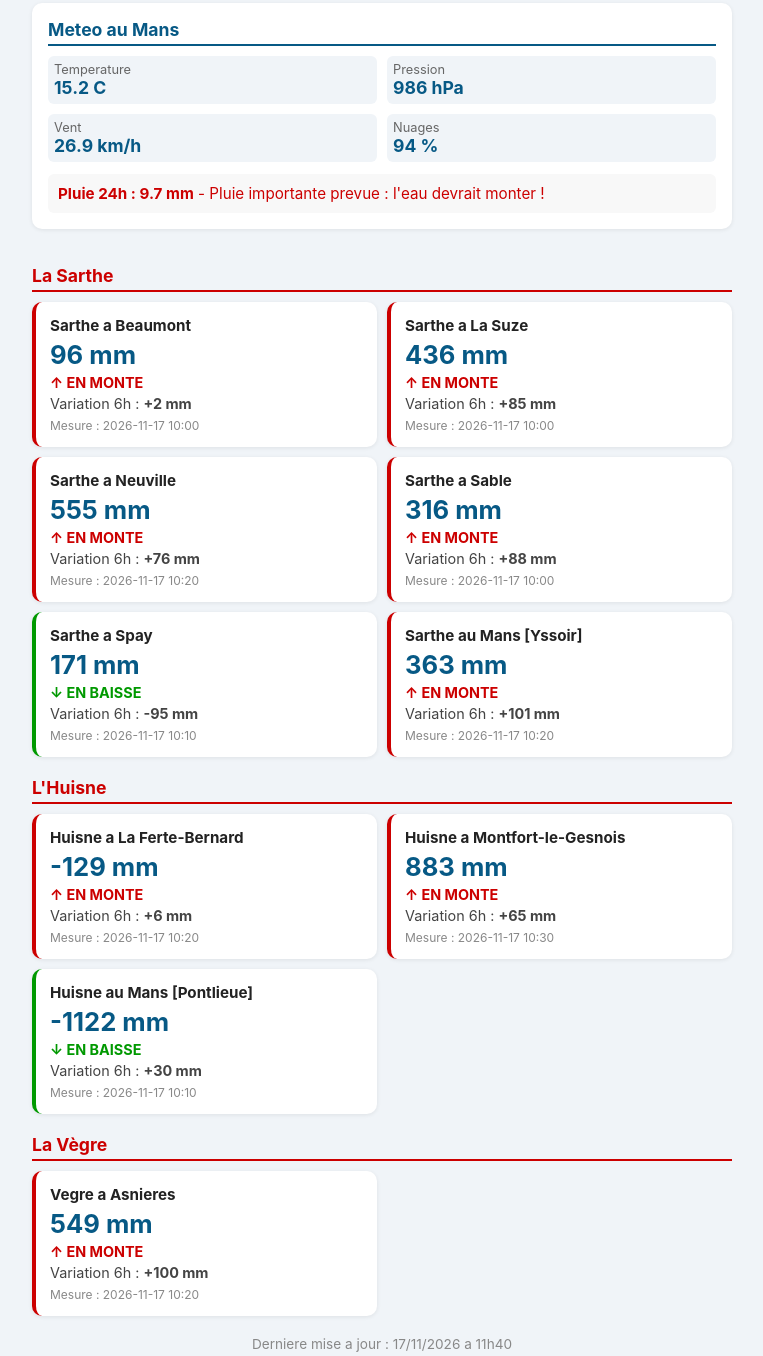
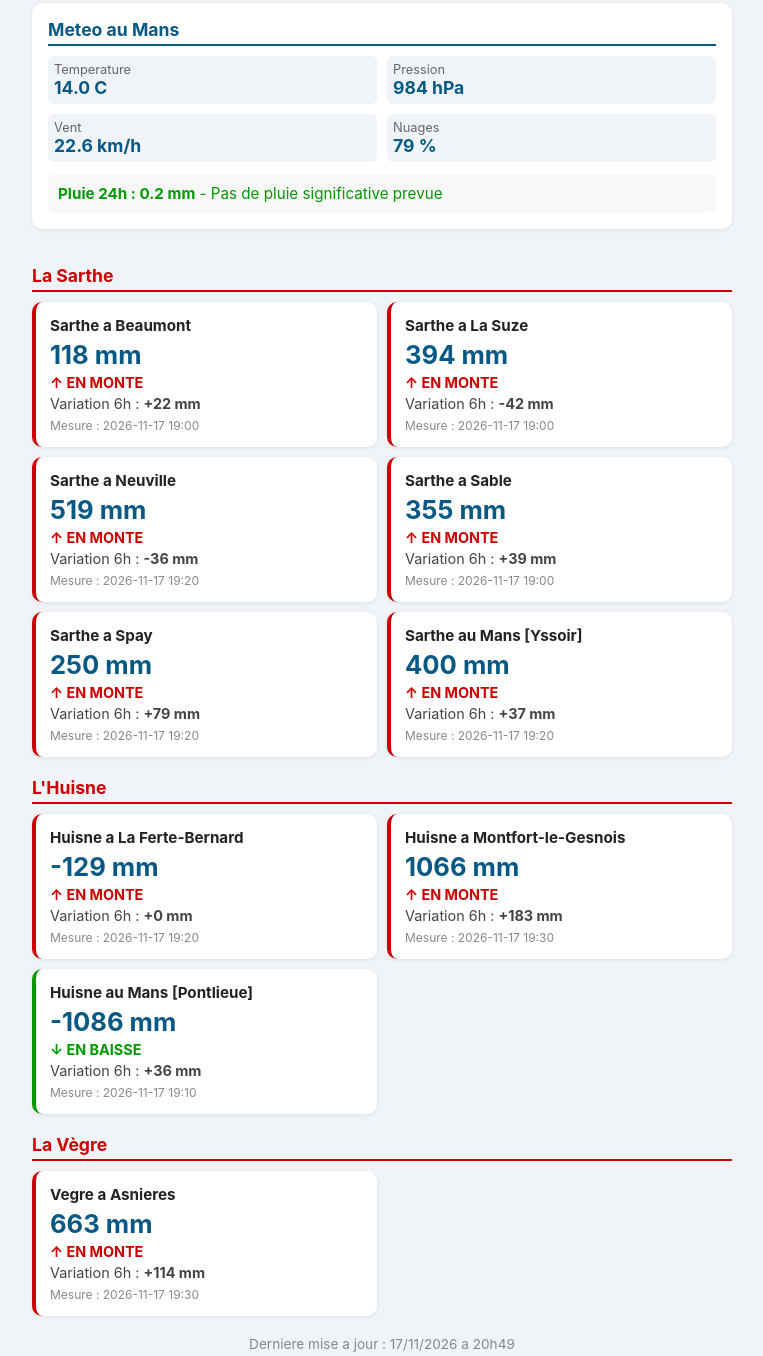
Before and after one commit to abdelziane979-eng/alerte-peche-sarthe, a plain HTML site: page index.html in a window 1280 px wide. Shown: the part 124-1480 px from the top of the page, without its empty margins (258-1021 px from the left). Drawn offline with Linux system fonts and the light colour scheme.

Commit message:
MAJ auto

```diff
--- a/alertes_peche.json
+++ b/alertes_peche.json
@@ -1,14 +1,14 @@
 {
-  "M050061010_montee": "2026-10-24T21:45:44.490174",
+  "M050061010_montee": "2026-11-17T19:49:30.677606",
   "M037151030_baisse": "2026-10-20T11:04:59.988301",
   "M037151030_montee": "2026-10-26T20:31:05.348851",
   "M027061020_montee": "2026-11-17T10:40:50.362272",
   "M044151010_montee": "2026-10-23T21:07:33.225663",
   "M044151010_baisse": "2026-11-17T02:05:51.228517",
-  "M042151010_montee": "2026-11-17T10:40:50.447627",
+  "M042151010_montee": "2026-11-17T19:49:30.746266",
   "M063061010_montee": "2026-11-08T05:55:49.456934",
   "M063061010_baisse": "2026-11-08T18:29:46.311115",
-  "M058302010_montee": "2026-11-17T10:40:50.487712",
+  "M058302010_montee": "2026-11-17T19:49:30.802659",
   "M020061010_montee": "2026-11-17T02:05:51.071032",
   "M025061010_montee": "2026-11-17T10:40:50.328243",
   "M052061010_montee": "2026-11-17T10:40:50.403200"
--- a/index.html
+++ b/index.html
@@ -63,86 +63,86 @@
         <div class="meteo">
             <h2>Meteo au Mans</h2>
             <div class="meteo-grid">
-                <div class="meteo-item"><span class="label">Temperature</span><span class="valeur">15.2 C</span></div>
-                <div class="meteo-item"><span class="label">Pression</span><span class="valeur">986 hPa</span></div>
-                <div class="meteo-item"><span class="label">Vent</span><span class="valeur">26.9 km/h</span></div>
-                <div class="meteo-item"><span class="label">Nuages</span><span class="valeur">94 %</span></div>
+                <div class="meteo-item"><span class="label">Temperature</span><span class="valeur">14.0 C</span></div>
+                <div class="meteo-item"><span class="label">Pression</span><span class="valeur">984 hPa</span></div>
+                <div class="meteo-item"><span class="label">Vent</span><span class="valeur">22.6 km/h</span></div>
+                <div class="meteo-item"><span class="label">Nuages</span><span class="valeur">79 %</span></div>
             </div>
-            <div class="pluie" style="color: #c00;">
-                <strong>Pluie 24h : 9.7 mm</strong> - Pluie importante prevue : l'eau devrait monter !
+            <div class="pluie" style="color: #090;">
+                <strong>Pluie 24h : 0.2 mm</strong> - Pas de pluie significative prevue
             </div>
         </div>
 <h2 class="riviere">La Sarthe</h2><div class="stations">
             <div class="station tend-montee">
                 <div class="station-nom">Sarthe a Beaumont</div>
-                <div class="station-hauteur">96 mm</div>
+                <div class="station-hauteur">118 mm</div>
                 <div class="station-tend">↑ EN MONTE</div>
-                <div class="var">Variation 6h : <strong>+2 mm</strong></div>
-                <div class="station-maj">Mesure : 2026-11-17 10:00</div>
+                <div class="var">Variation 6h : <strong>+22 mm</strong></div>
+                <div class="station-maj">Mesure : 2026-11-17 19:00</div>
             </div>
             <div class="station tend-montee">
                 <div class="station-nom">Sarthe a La Suze</div>
-                <div class="station-hauteur">436 mm</div>
+                <div class="station-hauteur">394 mm</div>
                 <div class="station-tend">↑ EN MONTE</div>
-                <div class="var">Variation 6h : <strong>+85 mm</strong></div>
-                <div class="station-maj">Mesure : 2026-11-17 10:00</div>
+                <div class="var">Variation 6h : <strong>-42 mm</strong></div>
+                <div class="station-maj">Mesure : 2026-11-17 19:00</div>
             </div>
             <div class="station tend-montee">
                 <div class="station-nom">Sarthe a Neuville</div>
-                <div class="station-hauteur">555 mm</div>
+                <div class="station-hauteur">519 mm</div>
                 <div class="station-tend">↑ EN MONTE</div>
-                <div class="var">Variation 6h : <strong>+76 mm</strong></div>
-                <div class="station-maj">Mesure : 2026-11-17 10:20</div>
+                <div class="var">Variation 6h : <strong>-36 mm</strong></div>
+                <div class="station-maj">Mesure : 2026-11-17 19:20</div>
             </div>
             <div class="station tend-montee">
                 <div class="station-nom">Sarthe a Sable</div>
-                <div class="station-hauteur">316 mm</div>
+                <div class="station-hauteur">355 mm</div>
                 <div class="station-tend">↑ EN MONTE</div>
-                <div class="var">Variation 6h : <strong>+88 mm</strong></div>
-                <div class="station-maj">Mesure : 2026-11-17 10:00</div>
+                <div class="var">Variation 6h : <strong>+39 mm</strong></div>
+                <div class="station-maj">Mesure : 2026-11-17 19:00</div>
             </div>
-            <div class="station tend-baisse">
+            <div class="station tend-montee">
                 <div class="station-nom">Sarthe a Spay</div>
-                <div class="station-hauteur">171 mm</div>
-                <div class="station-tend">↓ EN BAISSE</div>
-                <div class="var">Variation 6h : <strong>-95 mm</strong></div>
-                <div class="station-maj">Mesure : 2026-11-17 10:10</div>
+                <div class="station-hauteur">250 mm</div>
+                <div class="station-tend">↑ EN MONTE</div>
+                <div class="var">Variation 6h : <strong>+79 mm</strong></div>
+                <div class="station-maj">Mesure : 2026-11-17 19:20</div>
             </div>
             <div class="station tend-montee">
                 <div class="station-nom">Sarthe au Mans [Yssoir]</div>
-                <div class="station-hauteur">363 mm</div>
+                <div class="station-hauteur">400 mm</div>
                 <div class="station-tend">↑ EN MONTE</div>
-                <div class="var">Variation 6h : <strong>+101 mm</strong></div>
-                <div class="station-maj">Mesure : 2026-11-17 10:20</div>
+                <div class="var">Variation 6h : <strong>+37 mm</strong></div>
+                <div class="station-maj">Mesure : 2026-11-17 19:20</div>
             </div></div><h2 class="riviere">L'Huisne</h2><div class="stations">
             <div class="station tend-montee">
                 <div class="station-nom">Huisne a La Ferte-Bernard</div>
                 <div class="station-hauteur">-129 mm</div>
                 <div class="station-tend">↑ EN MONTE</div>
-                <div class="var">Variation 6h : <strong>+6 mm</strong></div>
-                <div class="station-maj">Mesure : 2026-11-17 10:20</div>
+                <div class="var">Variation 6h : <strong>+0 mm</strong></div>
+                <div class="station-maj">Mesure : 2026-11-17 19:20</div>
             </div>
             <div class="station tend-montee">
                 <div class="station-nom">Huisne a Montfort-le-Gesnois</div>
-                <div class="station-hauteur">883 mm</div>
+                <div class="station-hauteur">1066 mm</div>
                 <div class="station-tend">↑ EN MONTE</div>
-                <div class="var">Variation 6h : <strong>+65 mm</strong></div>
-                <div class="station-maj">Mesure : 2026-11-17 10:30</div>
+                <div class="var">Variation 6h : <strong>+183 mm</strong></div>
+                <div class="station-maj">Mesure : 2026-11-17 19:30</div>
             </div>
             <div class="station tend-baisse">
                 <div class="station-nom">Huisne au Mans [Pontlieue]</div>
-                <div class="station-hauteur">-1122 mm</div>
+                <div class="station-hauteur">-1086 mm</div>
                 <div class="station-tend">↓ EN BAISSE</div>
-                <div class="var">Variation 6h : <strong>+30 mm</strong></div>
-                <div class="station-maj">Mesure : 2026-11-17 10:10</div>
+                <div class="var">Variation 6h : <strong>+36 mm</strong></div>
+                <div class="station-maj">Mesure : 2026-11-17 19:10</div>
             </div></div><h2 class="riviere">La Vègre</h2><div class="stations">
             <div class="station tend-montee">
                 <div class="station-nom">Vegre a Asnieres</div>
-                <div class="station-hauteur">549 mm</div>
+                <div class="station-hauteur">663 mm</div>
                 <div class="station-tend">↑ EN MONTE</div>
-                <div class="var">Variation 6h : <strong>+100 mm</strong></div>
-                <div class="station-maj">Mesure : 2026-11-17 10:20</div>
+                <div class="var">Variation 6h : <strong>+114 mm</strong></div>
+                <div class="station-maj">Mesure : 2026-11-17 19:30</div>
             </div></div>
-<div class="date">Derniere mise a jour : 17/11/2026 a 11h40</div>
+<div class="date">Derniere mise a jour : 17/11/2026 a 20h49</div>
 </body>
 </html>
```
Also changed, not shown: historique_hauteurs.json.
